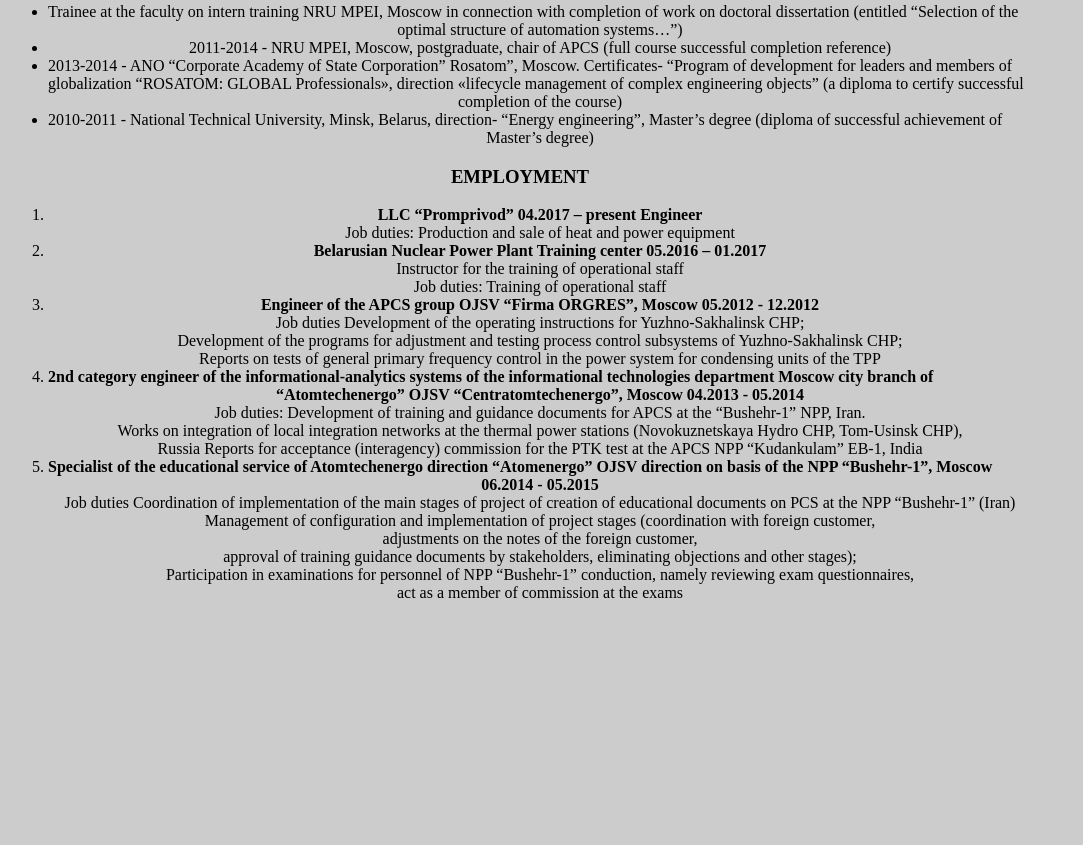
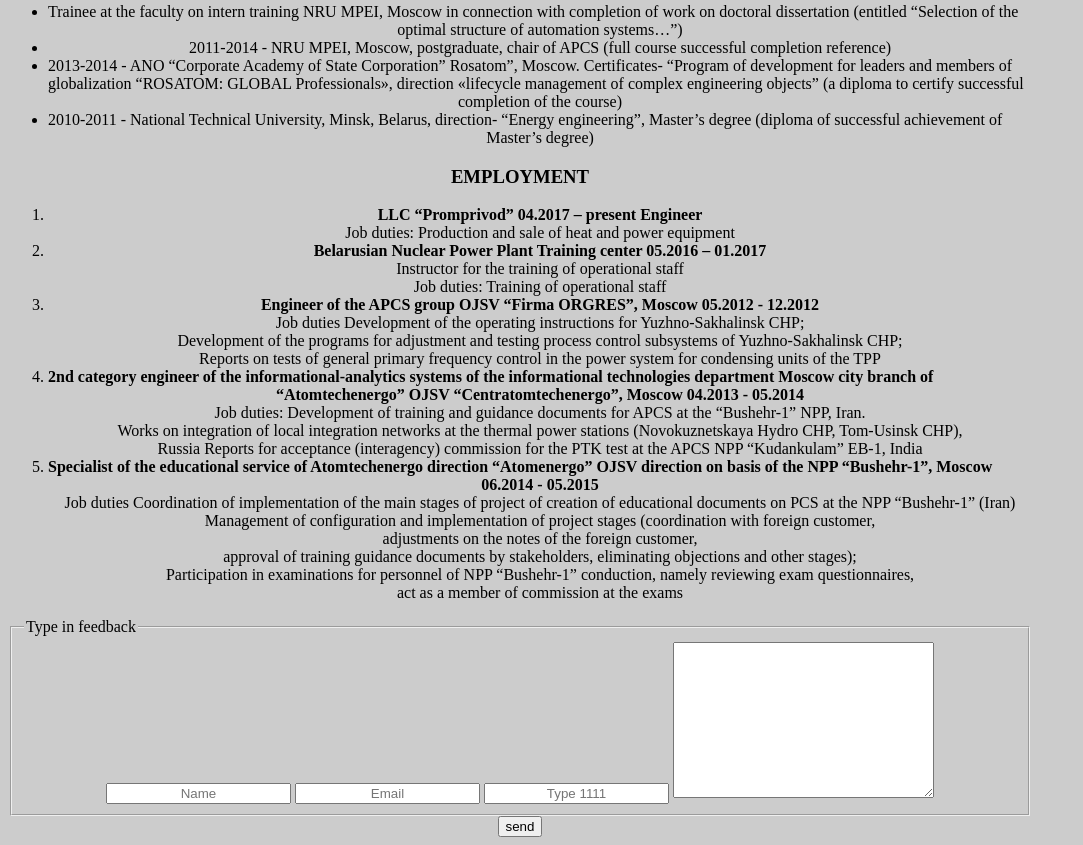
Before and after one commit to yauhen87/rsschool-2019Q1-cv, a plain HTML site: page index.html in a window 1280 px wide. Shown: the part 1377-2222 px from the top of the page, without its empty margins (0-1083 px from the left). Before the commit the page ends 1995 px from the top, so only its background shows below. Drawn offline with Linux system fonts and the light colour scheme.

Commit message:
feat: add footer in index.html

```diff
--- a/index.html
+++ b/index.html
@@ -10,7 +10,7 @@
   <body>
     <header>
       <h1 class="link-to-cv">rsschool-2019Q1-cv</h1>
-      <img class="photo" src="XcNTui9dwZM.jpg" alt="Photo of Yauhen">
+      <img class="photo" id="logo" src="XcNTui9dwZM.jpg" alt="Photo of Yauhen">
     </header>
     <main>
       <section class="info">
@@ -129,7 +129,16 @@
       </section>
     </main>
     <footer>
-
+      <form class="in-touch-form" action="#logo" method="">
+        <fieldset>
+          <legend>Type in feedback</legend>
+          <input class="input-text" type="text" placeholder="Name" required>
+          <input type="email" placeholder="Email" required>
+          <input type="password" placeholder="Type 1111" required>
+          <textarea rows="10" cols="30"></textarea>
+        </fieldset>
+        <button class="button-submit" type="submit">send</button>
+      </form>
     </footer>
   </body>
 </html>
```
